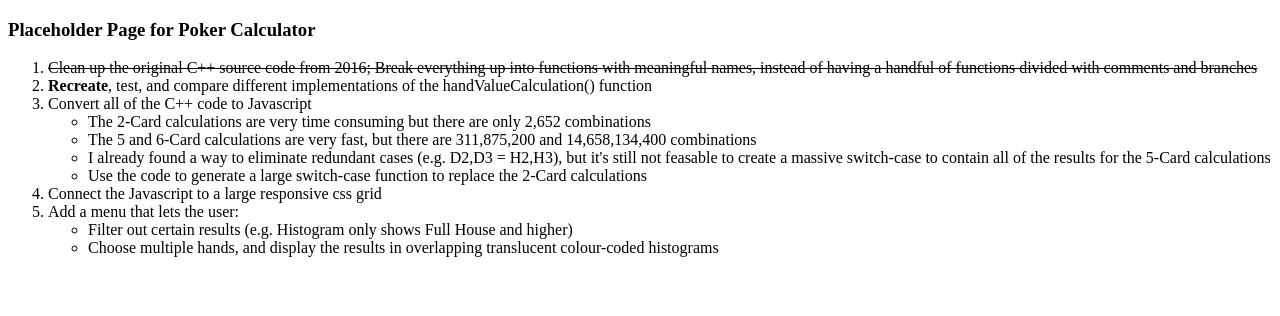
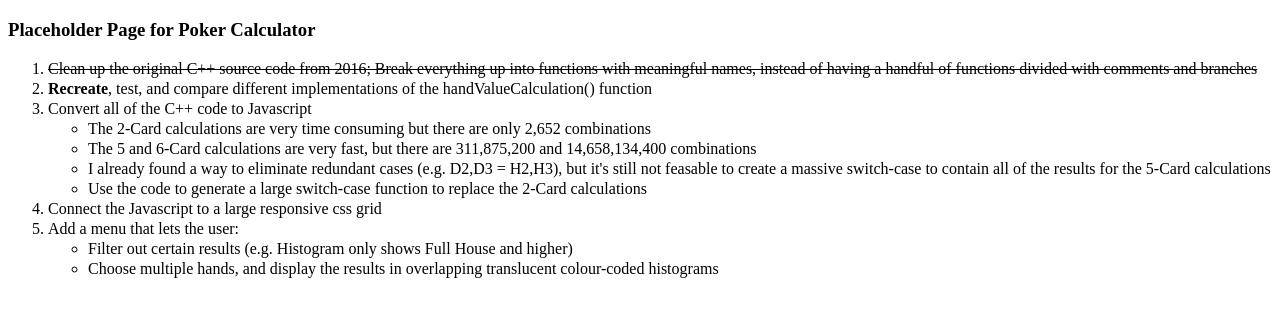
Before and after one commit to Daniel-WR-Hart/Poker-Calculator, a plain HTML site: page index.html in a window 1280 px wide. Drawn offline with Linux system fonts and the light colour scheme.

Commit message:
Update index.html

```diff
--- a/index.html
+++ b/index.html
@@ -12,7 +12,7 @@
     .completed {
       text-decoration: line-through;
     }
-    .li {
+    li {
       line-height: 15pt;
     }
   </style>
```
